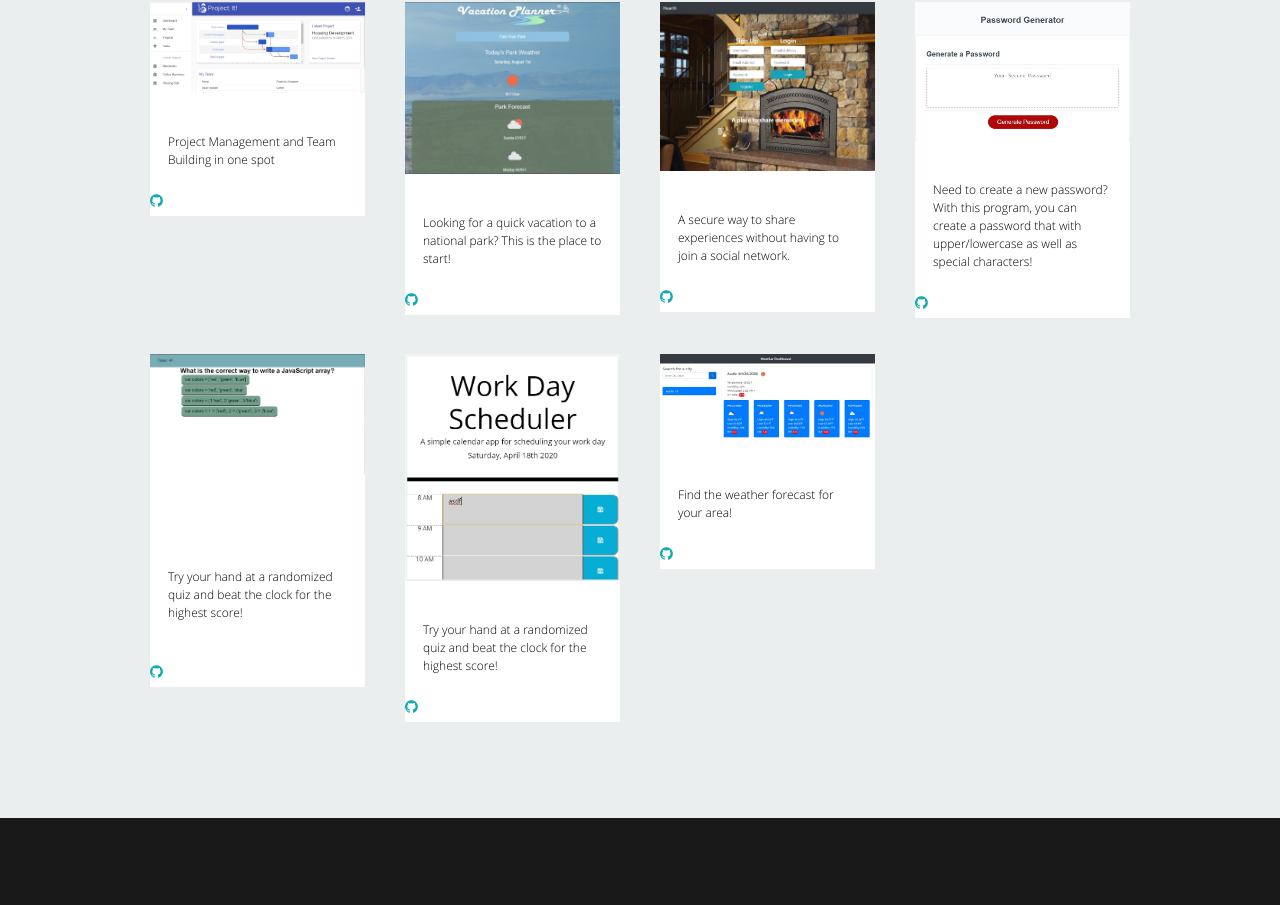
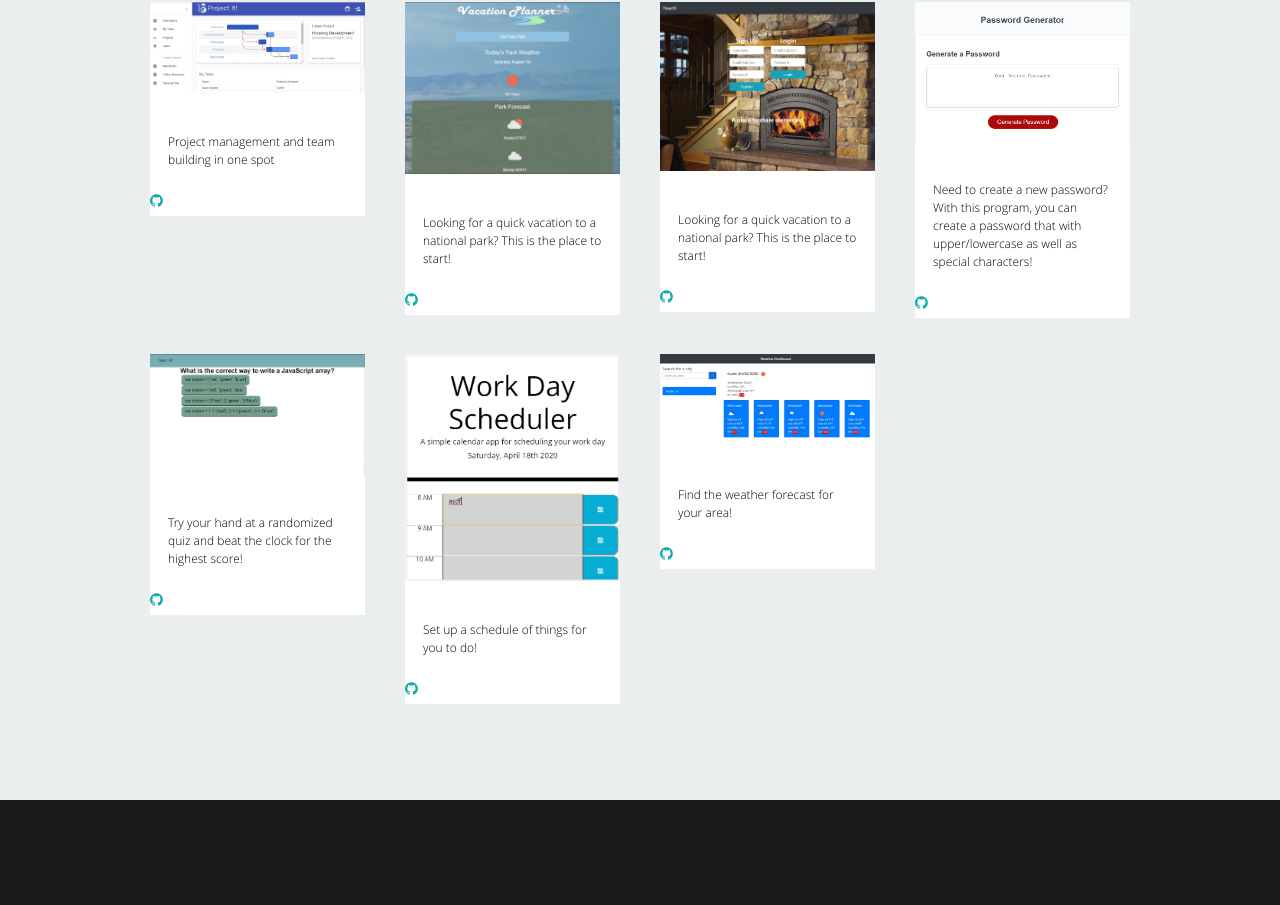
Before and after one commit to feuerbacherb/feuerbacher-port, a React (Create React App) app: page / in a window 1280 px wide. Shown: the part 5210-6115 px from the top of the page. Built offline with nearby package versions, Linux system fonts and the light colour scheme.

Commit message:
modified portfolio to map through file of data instead of being hard coded

```diff
--- a/src/components/Portfolio/index.js
+++ b/src/components/Portfolio/index.js
@@ -1,4 +1,5 @@
 import React, { Component } from 'react';
+import data from './portfolio.json';
 
 export default class Portfolio extends Component {
     render() {
@@ -7,115 +8,149 @@ export default class Portfolio extends Component {
                 <div className="row">
                     <div className="twelve columns collapsed">
                         <h1>Check Out Some of My Work.</h1>
-                {/* portfolio-wrapper */}
                         <div id="portfolio-wrapper" className="bgrid-quarters s-bgrid-thirds cf">
-                    <div key="project-it" className="columns portfolio-item">
+                            {data.map((portfolioData) => {
+                                console.log(portfolioData)
+                                return (
+                                <div key={portfolioData.id} className="columns portfolio-item">
                                     <div className="item-wrap">
-                            <a href="https://project-it-panda.herokuapp.com" title="project-it" target="_blank" rel="noopener noreferrer">
-                            <img alt="project-it" src="images/portfolio/projectit.jpg" />
+                                        <a href={portfolioData.produrl} title={portfolioData.title} target="_blank" rel="noopener noreferrer">
+                                            <img alt={portfolioData.id} src={`images/portfolio/${portfolioData.image}.jpg`} />
                                             <div className="overlay">
                                                 <div className="portfolio-item-meta">
-                                <h5>Project It</h5>
-                                <p>Project Management and Team Building in one spot</p>
+                                                    <h5>{portfolioData.title}</h5>
+                                                    <p>{portfolioData.description}</p>
                                                 </div>
                                             </div>
                                         </a>
-                                <a href="https://github.com/roxyvaught/project-it"><i className="fa fa-github" /></a>
-                        </div>
-                    </div> {/*item end */}
-                    <div key="vacation-planner" className="columns portfolio-item">
-                        <div className="item-wrap">
-                            <a href="https://feuerbacherb.github.io/Vacation-Planner/" title="vacation-planner" target="_blank" rel="noopener noreferrer">
-                            <img alt="vacation-planner" src="images/portfolio/vacationplanner.jpg" />
-                            <div className="overlay">
-                                <div className="portfolio-item-meta">
-                                <h5>Vacation Planner</h5>
-                                <p>Looking for a quick vacation to a national park?  This is the place to start!</p>
+                                        <a href={portfolioData.github}>
+                                            <i className="fa fa-github" />
+                                        </a>
                                     </div>
                                 </div>
-                            </a>
-                                <a href="https://github.com/feuerbacherb/vacation-planner"><i className="fa fa-github" /></a>
-                        </div>
-                    </div> {/*item end */}
-                    <div className="columns portfolio-item">
-                    <div className="item-wrap">
-                        <a href="https://infinite-ocean-27765.herokuapp.com/" title="hearth" target="_blank" rel="noopener noreferrer">
-                        <img alt="" src="images/portfolio/hearth.jpg" />
-                        <div className="overlay">
-                            <div className="portfolio-item-meta">
-                            <h5>Hearth</h5>
-                            <p>A secure way to share experiences without having to join a social network.</p>
+                                )
+                            })}
                         </div>
                     </div>
-                        </a>
-                            <a href="https://github.com/feuerbacherb/hearth"><i className="fa fa-github" /></a>
+                </div>
+            </section>
+        )
+    }
+    // render() {
+    //     return (
+    //         <section id="portfolio">
+    //         <div className="row">
+    //             <div className="twelve columns collapsed">
+    //             <h1>Check Out Some of My Work.</h1>
+    //             {/* portfolio-wrapper */}
+    //             <div id="portfolio-wrapper" className="bgrid-quarters s-bgrid-thirds cf">
+    //                 <div key="project-it" className="columns portfolio-item">
+    //                     <div className="item-wrap">
+    //                         <a href="https://project-it-panda.herokuapp.com" title="project-it" target="_blank" rel="noopener noreferrer">
+    //                         <img alt="project-it" src="images/portfolio/projectit.jpg" />
+    //                         <div className="overlay">
+    //                             <div className="portfolio-item-meta">
+    //                             <h5>Project It</h5>
+    //                             <p>Project Management and Team Building in one spot</p>
+    //                             </div>
+    //                         </div>
+    //                         </a>
+    //                             <a href="https://github.com/roxyvaught/project-it"><i className="fa fa-github" /></a>
+    //                     </div>
+    //                 </div> {/*item end */}
+    //                 <div key="vacation-planner" className="columns portfolio-item">
+    //                     <div className="item-wrap">
+    //                         <a href="https://feuerbacherb.github.io/Vacation-Planner/" title="vacation-planner" target="_blank" rel="noopener noreferrer">
+    //                         <img alt="vacation-planner" src="images/portfolio/vacationplanner.jpg" />
+    //                         <div className="overlay">
+    //                             <div className="portfolio-item-meta">
+    //                             <h5>Vacation Planner</h5>
+    //                             <p>Looking for a quick vacation to a national park?  This is the place to start!</p>
+    //                             </div>
+    //                         </div>
+    //                         </a>
+    //                             <a href="https://github.com/feuerbacherb/vacation-planner"><i className="fa fa-github" /></a>
+    //                     </div>
+    //                 </div> {/*item end */}
+    //                 <div className="columns portfolio-item">
+    //                 <div className="item-wrap">
+    //                     <a href="https://infinite-ocean-27765.herokuapp.com/" title="hearth" target="_blank" rel="noopener noreferrer">
+    //                     <img alt="" src="images/portfolio/hearth.jpg" />
+    //                     <div className="overlay">
+    //                         <div className="portfolio-item-meta">
+    //                         <h5>Hearth</h5>
+    //                         <p>A secure way to share experiences without having to join a social network.</p>
+    //                         </div>
+    //                     </div>
+    //                     </a>
+    //                         <a href="https://github.com/feuerbacherb/hearth"><i className="fa fa-github" /></a>
 
-                    </div>
-                    </div> {/* item end */}
-                    <div className="columns portfolio-item"> {/* item start */}
-                    <div className="item-wrap">
-                        <a href="https://feuerbacherb.github.io/password-generator/" title="password-generator" target="_blank" rel="noopener noreferrer">
-                        <img alt="" src="images/portfolio/passwordgenerator.jpg" />
-                        <div className="overlay">
-                            <div className="portfolio-item-meta">
-                            <h5>Hearth</h5>
-                            <p>Need to create a new password?  With this program, you can create a password that with upper/lowercase as well as special characters!</p>
-                             </div>
-                        </div>
-                        </a>
-                            <a href="https://github.com/feuerbacherb/password-generator"><i className="fa fa-github" /></a>
+    //                 </div>
+    //                 </div> {/* item end */}
+    //                 <div className="columns portfolio-item"> {/* item start */}
+    //                 <div className="item-wrap">
+    //                     <a href="https://feuerbacherb.github.io/password-generator/" title="password-generator" target="_blank" rel="noopener noreferrer">
+    //                     <img alt="" src="images/portfolio/passwordgenerator.jpg" />
+    //                     <div className="overlay">
+    //                         <div className="portfolio-item-meta">
+    //                         <h5>Password Generator</h5>
+    //                         <p>Need to create a new password?  With this program, you can create a password that with upper/lowercase as well as special characters!</p>
+    //                          </div>
+    //                     </div>
+    //                     </a>
+    //                         <a href="https://github.com/feuerbacherb/password-generator"><i className="fa fa-github" /></a>
 
-                    </div>
-                    </div> {/* item end */}
-                    <div className="columns portfolio-item">
-                    <div className="item-wrap">
-                        <a href="https://feuerbacherb.github.io/code-quiz" title="code-quiz" target="_blank" rel="noopener noreferrer">
-                        <img alt="code quiz" src="images/portfolio/codequiz.jpg" />
-                        <div className="overlay">
-                            <div className="portfolio-item-meta">
-                            <h5>Code Quiz</h5>
-                            <p><br /><br /><br />Try your hand at a randomized quiz and beat the clock for the highest score!<br /><br /></p>
-                            </div>
-                        </div>
-                        </a>
-                            <a href="https://github.com/feuerbacherb/code-quiz"><i className="fa fa-github" /></a>
+    //                 </div>
+    //                 </div> {/* item end */}
+    //                 <div className="columns portfolio-item">
+    //                 <div className="item-wrap">
+    //                     <a href="https://feuerbacherb.github.io/code-quiz" title="code-quiz" target="_blank" rel="noopener noreferrer">
+    //                     <img alt="code quiz" src="images/portfolio/codequiz.jpg" />
+    //                     <div className="overlay">
+    //                         <div className="portfolio-item-meta">
+    //                         <h5>Code Quiz</h5>
+    //                         <p><br /><br /><br />Try your hand at a randomized quiz and beat the clock for the highest score!<br /><br /></p>
+    //                         </div>
+    //                     </div>
+    //                     </a>
+    //                         <a href="https://github.com/feuerbacherb/code-quiz"><i className="fa fa-github" /></a>
 
-                    </div>
-                    </div> {/* item end */}
-                    <div className="columns portfolio-item">
-                    <div className="item-wrap">
-                        <a href="https://feuerbacherb.github.io/work-scheduler/" title="work scheduler" target="_blank" rel="noopener noreferrer">
-                        <img alt="" src="images/portfolio/workscheduler.jpg" />
-                        <div className="overlay">
-                            <div className="portfolio-item-meta">
-                            <h5>Code Quiz</h5>
-                            <p>Try your hand at a randomized quiz and beat the clock for the highest score!</p>
-                            </div>
-                        </div>
-                        </a>
-                            <a href="https://github.com/feuerbacherb/work-scheduler"><i className="fa fa-github" /></a>
+    //                 </div>
+    //                 </div> {/* item end */}
+    //                 <div className="columns portfolio-item">
+    //                 <div className="item-wrap">
+    //                     <a href="https://feuerbacherb.github.io/work-scheduler/" title="work-scheduler" target="_blank" rel="noopener noreferrer">
+    //                     <img alt="" src="images/portfolio/workscheduler.jpg" />
+    //                     <div className="overlay">
+    //                         <div className="portfolio-item-meta">
+    //                         <h5>Work Scheduler</h5>
+    //                         <p>Set up a schedule of things for you to do!</p>
+    //                         </div>
+    //                     </div>
+    //                     </a>
+    //                         <a href="https://github.com/feuerbacherb/work-scheduler"><i className="fa fa-github" /></a>
 
-                    </div>
-                    </div> {/* item end */}
-                    <div className="columns portfolio-item">
-                    <div className="item-wrap">
-                        <a href="https://feuerbacherb.github.io/weather-dashboard/" title="weather dashboard" target="_blank" rel="noopener noreferrer">
-                        <img alt="" src="images/portfolio/weatherdashboard.jpg" />
-                        <div className="overlay">
-                            <div className="portfolio-item-meta">
-                            <h5>Weather Dashboard</h5>
-                            <p>Find the weather forecast for your area!</p>
-                            </div>
-                        </div>
-                        </a>
-                            <a href="https://github.com/feuerbacherb/weather-dashboard"><i className="fa fa-github" /></a>
+    //                 </div>
+    //                 </div> {/* item end */}
+    //                 <div className="columns portfolio-item">
+    //                 <div className="item-wrap">
+    //                     <a href="https://feuerbacherb.github.io/weather-dashboard/" title="weather dashboard" target="_blank" rel="noopener noreferrer">
+    //                     <img alt="" src="images/portfolio/weatherdashboard.jpg" />
+    //                     <div className="overlay">
+    //                         <div className="portfolio-item-meta">
+    //                         <h5>Weather Dashboard</h5>
+    //                         <p>Find the weather forecast for your area!</p>
+    //                         </div>
+    //                     </div>
+    //                     </a>
+    //                         <a href="https://github.com/feuerbacherb/weather-dashboard"><i className="fa fa-github" /></a>
 
-                    </div>
-                    </div> {/* item end */}
-                </div> {/* portfolio-wrapper end */}
-                </div> {/* twelve columns end */}
-            </div></section>
+    //                 </div>
+    //                 </div> {/* item end */}
+    //             </div> {/* portfolio-wrapper end */}
+    //             </div> {/* twelve columns end */}
+    //         </div></section>
 
-        );
+    //     );
+    // }
 }
-}
--- /dev/null
+++ b/src/components/Portfolio/portfolio.json
@@ -0,0 +1,58 @@
+[
+  {
+    "id": "project-it",
+    "image": "projectit",
+    "produrl": "https://project-it-panda.herokuapp.com",
+    "title": "Project It",
+    "description": "Project management and team building in one spot",
+    "github": "https://github.com/feuerbacherb/project-it"
+  },
+  {
+    "id": "vacation-planner",
+    "image": "vacationplanner",
+    "produrl": "https://feuerbacherb.github.io/Vacation-Planner",
+    "title": "Vacation Planner",
+    "description": "Looking for a quick vacation to a national park?  This is the place to start!",
+    "github": "https://github.com/feuerbacherb/vacation-planner"
+  },
+  {
+    "id": "hearth",
+    "image": "hearth",
+    "produrl": "https://infinite-ocean-27765.herokuapp.com/",
+    "title": "Hearth",
+    "description": "Looking for a quick vacation to a national park?  This is the place to start!",
+    "github": "https://github.com/feuerbacherb/hearth"
+  },
+  {
+    "id": "password-generator",
+    "image": "passwordgenerator",
+    "produrl": "https://feuerbacherb.github.io/password-generator/",
+    "title": "Password Generator",
+    "description": "Need to create a new password?  With this program, you can create a password that with upper/lowercase as well as special characters!",
+    "github": "https://github.com/feuerbacherb/password-generator"
+  },
+  {
+    "id": "code-quiz",
+    "image": "codequiz",
+    "produrl": "https://feuerbacherb.github.io/code-quiz",
+    "title": "Code Quiz",
+    "description": "Try your hand at a randomized quiz and beat the clock for the highest score!",
+    "github": "https://github.com/feuerbacherb/code-quiz"
+  },
+  {
+    "id": "work-scheduler",
+    "image": "workscheduler",
+    "produrl": "https://feuerbacherb.github.io/work-scheduler/",
+    "title": "Work Scheduler",
+    "description": "Set up a schedule of things for you to do!",
+    "github": "https://github.com/feuerbacherb/work-scheduler"
+  },
+  {
+    "id": "weather dashboard",
+    "image": "weatherdashboard",
+    "produrl": "https://feuerbacherb.github.io/weather-dashboard/",
+    "title": "Weather Dashboard",
+    "description": "Find the weather forecast for your area!",
+    "github": "https://github.com/feuerbacherb/weather-dashboard"
+  }
+]
```
Also changed, not shown: asset-manifest.json. Lines whose indentation alone changed are shown as unchanged.
